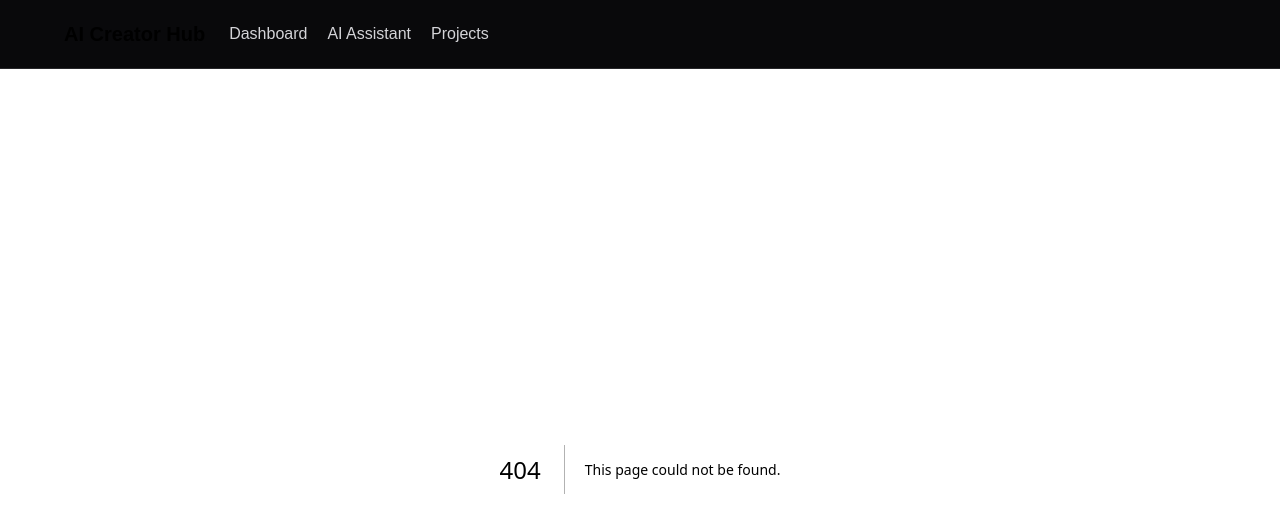
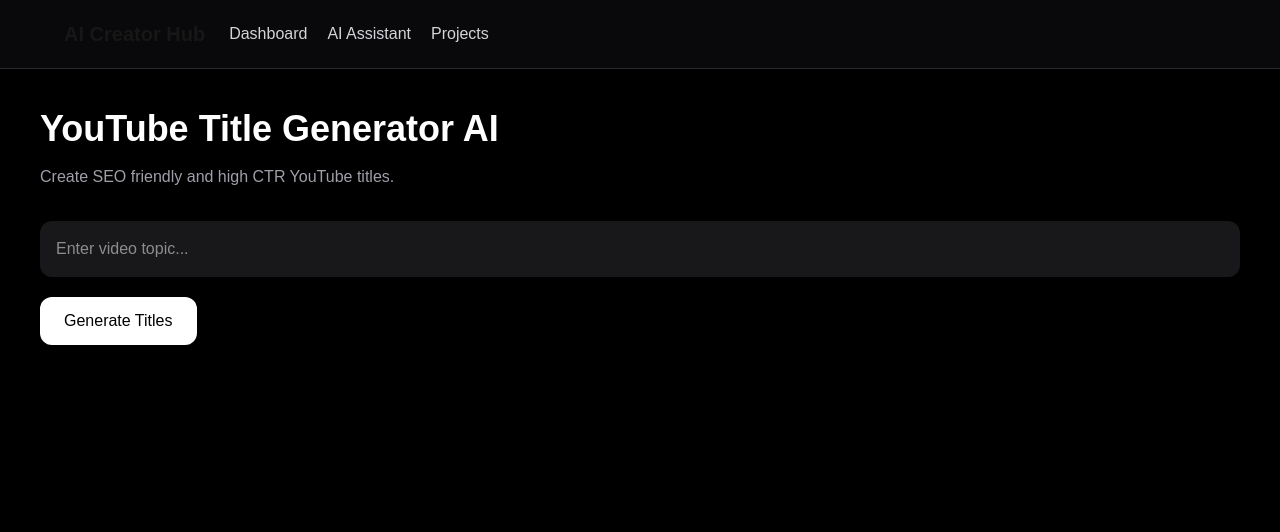
Before and after one commit to aicreatorhub-team/ai-creator-hub, a Next.js app: page /youtube-creator/title-generator in a window 1280 px wide. Before the commit this address had no page. Shown: the top 532 px of the page. Built offline with nearby package versions, Linux system fonts and the light colour scheme.

Commit message:
Add YouTube Title Generator AI module

```diff
--- /dev/null
+++ b/app/youtube-creator/title-generator/page.tsx
@@ -0,0 +1,68 @@
+"use client";
+
+import { useState } from "react";
+
+export default function TitleGeneratorPage() {
+  const [topic, setTopic] = useState("");
+  const [titles, setTitles] = useState("");
+
+  function generateTitles() {
+    if (!topic.trim()) {
+      setTitles("Please enter a video topic first.");
+      return;
+    }
+
+    setTitles(
+`YouTube Title Ideas for: ${topic}
+
+🔥 Viral Style:
+1. The Truth About ${topic} Nobody Tells You
+2. I Tested ${topic} For 7 Days - Here's What Happened
+3. ${topic} Will Change Everything in 2026
+
+🎯 Professional Style:
+4. Complete Guide To ${topic}
+5. How ${topic} Works And Why It Matters
+
+🚀 Curiosity Style:
+6. You Won't Believe What ${topic} Can Do
+7. The Future Of ${topic} Explained`
+    );
+  }
+
+  return (
+    <main className="min-h-screen bg-black text-white p-10">
+
+      <h1 className="text-4xl font-bold mb-4">
+        YouTube Title Generator AI
+      </h1>
+
+      <p className="text-zinc-400 mb-8">
+        Create SEO friendly and high CTR YouTube titles.
+      </p>
+
+      <input
+        value={topic}
+        onChange={(e) => setTopic(e.target.value)}
+        placeholder="Enter video topic..."
+        className="w-full bg-zinc-900 rounded-xl p-4 mb-5"
+      />
+
+      <button
+        onClick={generateTitles}
+        className="bg-white text-black px-6 py-3 rounded-xl"
+      >
+        Generate Titles
+      </button>
+
+      {titles && (
+        <div className="mt-8 bg-zinc-900 rounded-2xl p-6">
+          <pre className="whitespace-pre-wrap">
+            {titles}
+          </pre>
+        </div>
+      )}
+
+    </main>
+  );
+}
```
